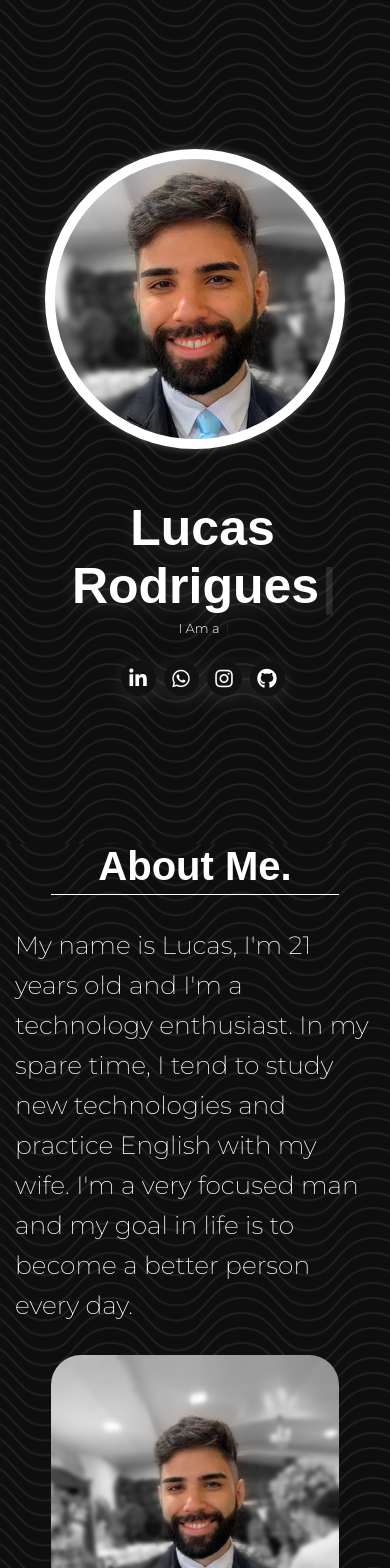
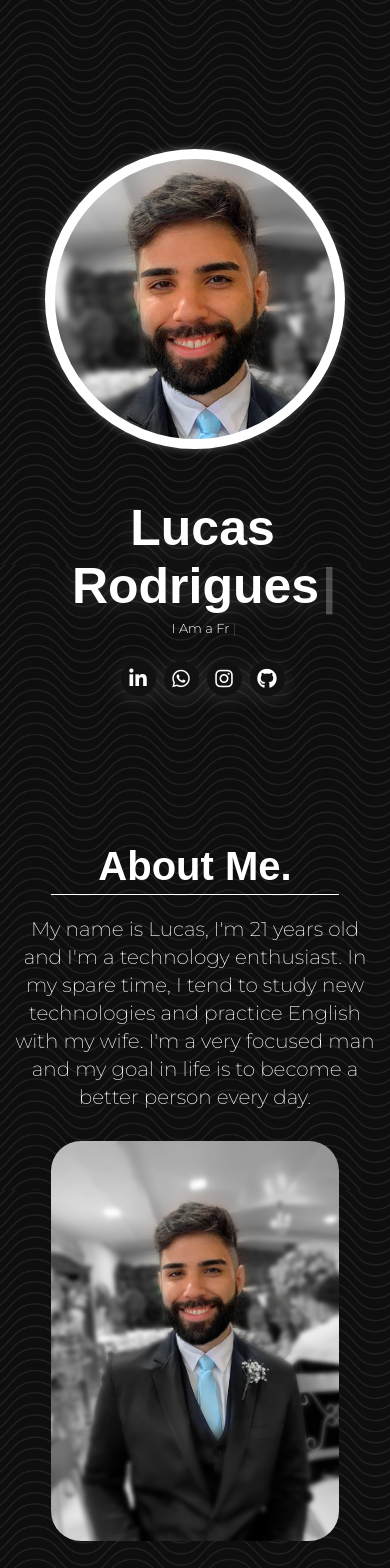
Before and after one commit to lucasrodbsb/personal-portfolio-reactjs, a React (Create React App) app: page / in a window 390 px wide. Shown: the top 1568 px of the page. Built offline with nearby package versions, Linux system fonts and the light colour scheme; a web font is replaced by a local one.

Commit message:
background bugs

```diff
--- a/src/App.css
+++ b/src/App.css
@@ -9,4 +9,12 @@ body {
 
     overflow-x: hidden;
 
+
 }
+
+@media only screen and (max-width: 570px){
+    body {
+        background-size: 1000px;
+        background-repeat: repeat;
+    }
+}
--- a/src/assets/styled/styled.js
+++ b/src/assets/styled/styled.js
@@ -14,7 +14,7 @@ export const Title = styled.h1`
         margin-bottom: 40px;
 
         @media (max-width: 676px) {
-            margin-bottom: 30px;
+            margin-bottom: 20px;
         }
     `;
 
@@ -43,9 +43,14 @@ export const BioTxt = styled.p`
 
 
         @media (max-width: 676px) {
-            text-align: left;
+            text-align: center;
             font-size:25px;
-            line-height: 40px;
+            line-height: 38px;
+        }
+
+        @media (max-width: 480px) {
+            font-size:20px;
+            line-height: 28px;
         }
     `;
 
@@ -250,7 +255,7 @@ export const Copyright = styled.p`
     text-align: center;
     font-weight: 100;
     margin-top: ${props => props.marginTop};
-    font-weight: 999;
+    font-weight: 100;
 
 `;
 
```
